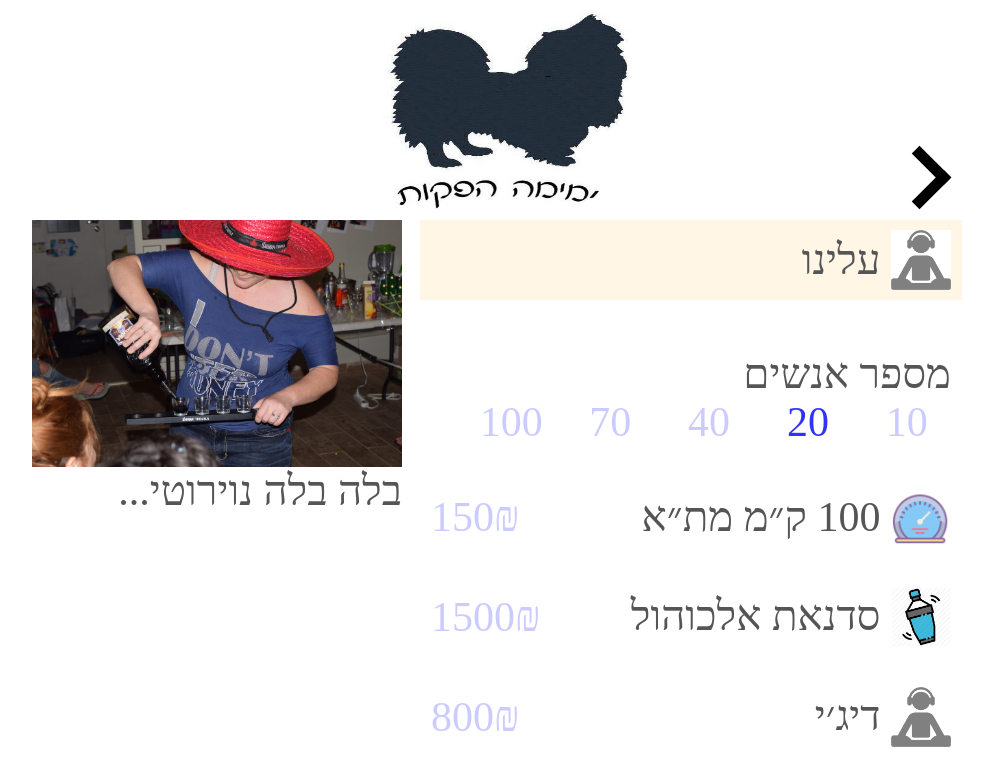
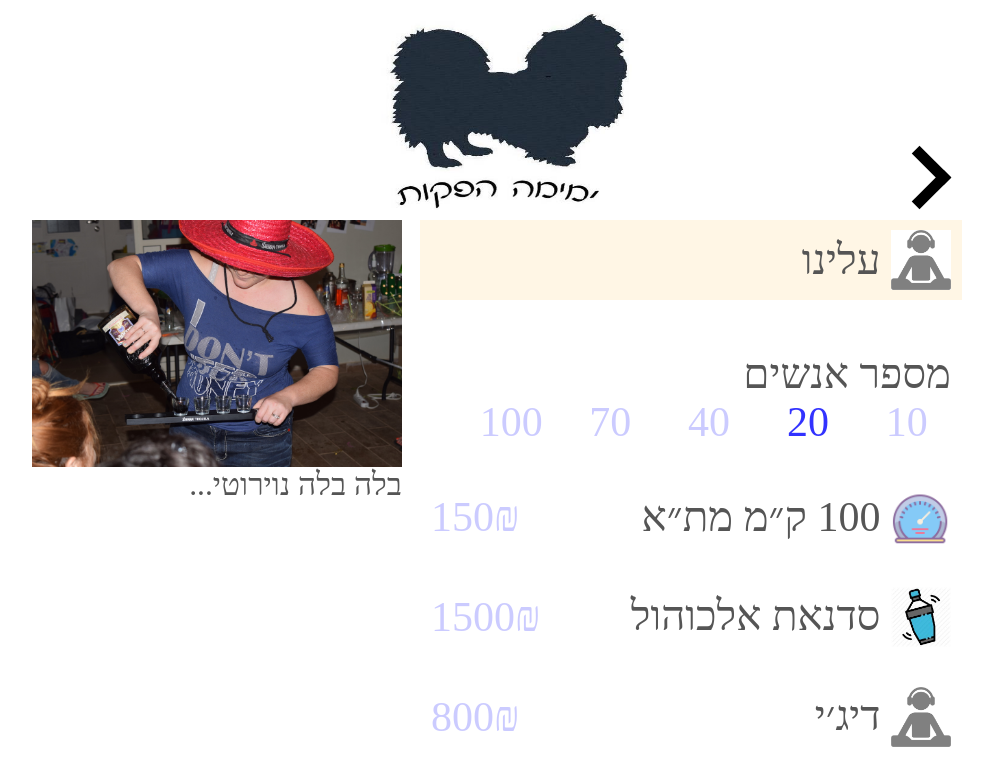
Before and after one commit to yairper/yemima, a website: page public/index.html in a window 1280 px wide. Shown: the top 774 px of the page, without its empty margins (138-1131 px from the left). Drawn offline with nearby package versions, Linux system fonts and the light colour scheme.

Commit message:
imrpove main article style

```diff
--- a/public/index.html
+++ b/public/index.html
@@ -255,8 +255,12 @@
       main > article {
         position: fixed;
         top: 370px;
+        bottom: 0;
         right: calc(50% + 100px);
         width: 370px;
+        overflow: scroll;
+
+        font-size: .75rem;
 
         transition: all 1s;
       }
```
